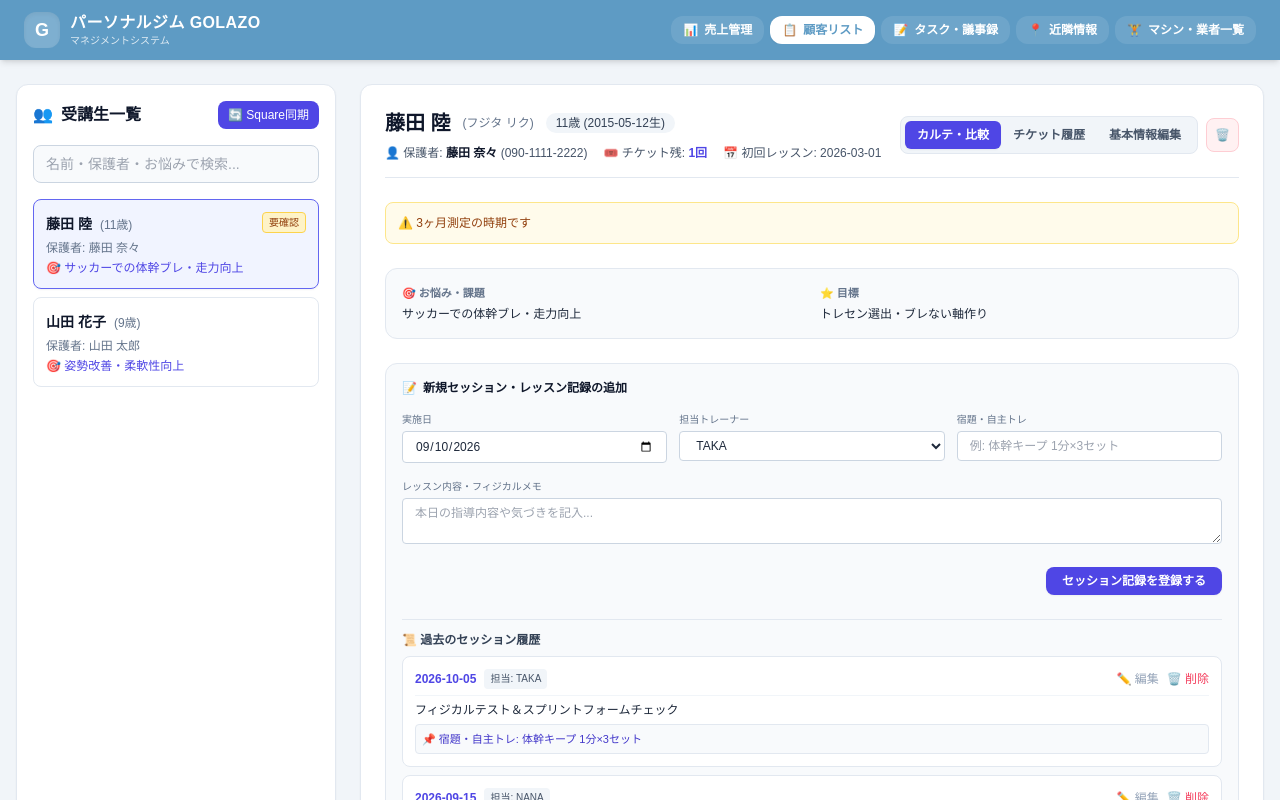
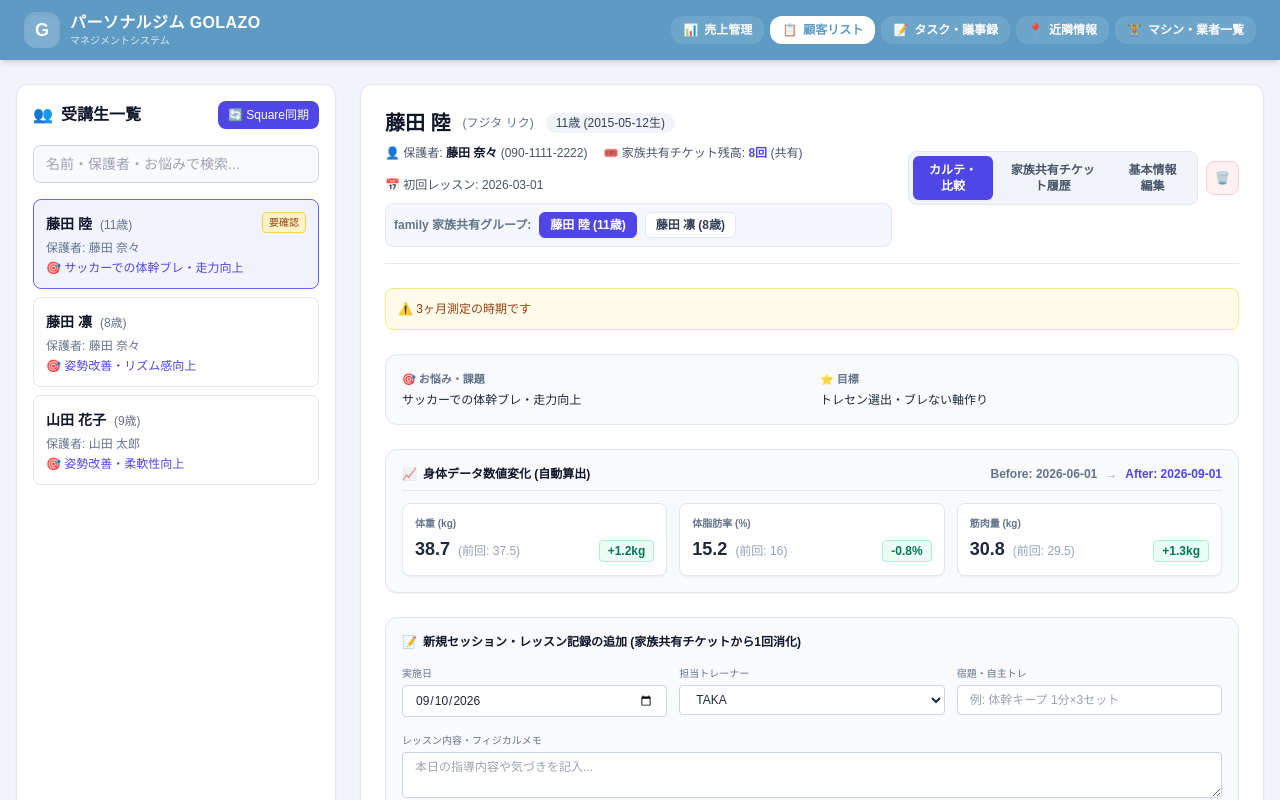
Before and after one commit to 2025golazo-bot/GOLAZO, a Next.js app: page /clients in a window 1280 px wide. Shown: the top 800 px of the page. Built offline with nearby package versions, Linux system fonts and the light colour scheme.

Commit message:
Update page.tsx

```diff
--- a/app/clients/page.tsx
+++ b/app/clients/page.tsx
@@ -50,7 +50,7 @@ interface Parent {
 
 interface Student {
   id: string;
-  parentId: string;
+  parentId: string; // 家族（保護者）紐付けID
   name: string;
   kana: string;
   age: number;
@@ -66,7 +66,7 @@ interface Student {
 }
 
 export default function ClientsPage() {
-  // 保護者データ
+  // 保護者データ（家族単位でのチケット共有基盤）
   const [parents, setParents] = useState<Parent[]>([
     {
       id: 'p-101',
@@ -74,9 +74,9 @@ export default function ClientsPage() {
       kana: 'フジタ ナナ',
       phone: '090-1111-2222',
       isTicketSystem: true,
-      ticketRemaining: 1,
+      ticketRemaining: 8, // 兄弟（陸・凛など）で共有する回数券残高
       ticketsHistory: [
-        { id: 'th-1', date: '2026-06-01', title: '10回券 (共通)', count: 10, expire: '2026-12-01', squarePaymentId: 'sq_pay_998811' }
+        { id: 'th-1', date: '2026-06-01', title: '10回券 (家族共有)', count: 10, expire: '2026-12-01', squarePaymentId: 'sq_pay_998811' }
       ]
     },
     {
@@ -92,7 +92,7 @@ export default function ClientsPage() {
     }
   ]);
 
-  // 受講生データ一覧
+  // 受講生データ一覧（兄弟の紐付け：p-101に「藤田 陸」「藤田 凛」を紐付け）
   const [students, setStudents] = useState<Student[]>([
     {
       id: 's-001',
@@ -132,8 +132,48 @@ export default function ClientsPage() {
         }
       ],
       sessions: [
-        { id: 'ses-101', date: '2026-10-05', staff: 'TAKA', content: 'フィジカルテスト＆スプリントフォームチェック', homework: '体幹キープ 1分×3セット', photo: null },
-        { id: 'ses-102', date: '2026-09-15', staff: 'NANA', content: 'KOBA式体幹トレーニング＆アジリティ', homework: '片足バランス 1分×2回', photo: null }
+        { id: 'ses-101', date: '2026-10-05', staff: 'TAKA', content: 'フィジカルテスト＆スプリントフォームチェック', homework: '体幹キープ 1分×3セット', photo: null }
+      ]
+    },
+    {
+      id: 's-003',
+      parentId: 'p-101',
+      name: '藤田 凛',
+      kana: 'フジタ リン',
+      age: 8,
+      birthdate: '2018-09-20',
+      firstLessonDate: '2026-06-15',
+      lastReservationDate: '2026-10-02',
+      concern: '姿勢改善・リズム感向上',
+      target: '楽しく身体を動かす・柔軟性UP',
+      memo: '藤田陸の妹。家族共有チケット適用対象。',
+      alert: null,
+      physicalHistory: [
+        {
+          id: 'm-rin-1',
+          date: '2026-06-15',
+          weight: 25.0,
+          fat: 17.5,
+          muscle: 18.0,
+          note: '初回計測',
+          posturePhotos: { front: null, side: null, back: null },
+          kegazeroPhotos: [],
+          physicalCheckPhotos: []
+        },
+        {
+          id: 'm-rin-2',
+          date: '2026-09-15',
+          weight: 25.8,
+          fat: 17.0,
+          muscle: 18.8,
+          note: '2回目計測',
+          posturePhotos: { front: null, side: null, back: null },
+          kegazeroPhotos: [],
+          physicalCheckPhotos: []
+        }
+      ],
+      sessions: [
+        { id: 'ses-301', date: '2026-10-02', staff: 'NANA', content: 'リズム体操＆コアバランス', homework: '片足立ち 30秒', photo: null }
       ]
     },
     {
@@ -179,9 +219,11 @@ export default function ClientsPage() {
   // 写真拡大プレビュー用ステート
   const [previewImage, setPreviewImage] = useState<string | null>(null);
 
-  // 選択中の生徒と保護者
+  // 選択中の生徒と保護者（家族）
   const currentStudent = students.find(s => s.id === selectedStudentId) || students[0];
   const currentParent = parents.find(p => p.id === currentStudent.parentId) || parents[0];
+
+  // ★重要：同じ保護者IDを持つ「きょうだい・家族」の生徒一覧を自動抽出
   const siblingStudents = students.filter(s => s.parentId === currentParent.id);
 
   const physicalDates = currentStudent.physicalHistory.map(m => m.date);
@@ -291,15 +333,14 @@ export default function ClientsPage() {
       prev.map(s => (s.id === currentStudent.id ? { ...s, sessions: [newSession, ...s.sessions] } : s))
     );
 
-    if (currentParent.isTicketSystem) {
-      setParents(prev =>
-        prev.map(p => (p.id === currentParent.id ? { ...p, ticketRemaining: Math.max(0, p.ticketRemaining - 1) } : p))
-      );
-    }
+    // ★家族共有回数券の残高から1回消化
+    setParents(prev =>
+      prev.map(p => (p.id === currentParent.id ? { ...p, ticketRemaining: Math.max(0, p.ticketRemaining - 1) } : p))
+    );
 
     setNewSessionContent('');
     setNewSessionHomework('');
-    alert('セッションを登録しました！');
+    alert('セッションを登録し、家族共有回数券を1回消化しました！');
   };
 
   const handleUpdateSession = () => {
@@ -353,7 +394,7 @@ export default function ClientsPage() {
     setIsSyncing(true);
     setTimeout(() => {
       setIsSyncing(false);
-      alert('Squareの最新決済・チケットデータの同期が完了しました！');
+      alert('Squareの最新決済・家族共有チケットデータの同期が完了しました！');
     }, 1200);
   };
 
@@ -527,25 +568,25 @@ export default function ClientsPage() {
               </div>
               <div className="flex flex-wrap items-center gap-4 text-xs text-slate-600 mt-2">
                 <span>👤 保護者: <strong className="text-slate-900">{currentParent.name}</strong> ({currentParent.phone})</span>
-                <span>🎟️ チケット残: <strong className="text-indigo-600 font-bold">{currentParent.ticketRemaining}回</strong></span>
+                <span>🎟️ 家族共有チケット残高: <strong className="text-indigo-600 font-bold">{currentParent.ticketRemaining}回</strong> (共有)</span>
                 <span>📅 初回レッスン: {currentStudent.firstLessonDate}</span>
               </div>
 
-              {/* 兄弟・家族リンク */}
+              {/* ★重要：兄弟・家族紐付け切り替えリンク */}
               {siblingStudents.length > 1 && (
-                <div className="flex items-center gap-2 mt-2 text-xs">
-                  <span className="text-slate-400">ご家族:</span>
+                <div className="flex items-center gap-2 mt-2.5 text-xs bg-indigo-50/60 p-2 rounded-lg border border-indigo-100">
+                  <span className="text-slate-500 font-bold">family 家族共有グループ:</span>
                   {siblingStudents.map(sib => (
                     <button
                       key={sib.id}
                       onClick={() => handleSelectStudent(sib.id)}
-                      className={`px-2 py-0.5 rounded border transition ${
+                      className={`px-2.5 py-1 rounded-md border transition text-xs font-bold ${
                         sib.id === currentStudent.id
-                          ? 'bg-indigo-600 border-indigo-600 text-white font-bold'
-                          : 'bg-slate-50 border-slate-200 text-slate-700 hover:bg-slate-100'
+                          ? 'bg-indigo-600 border-indigo-600 text-white shadow-sm'
+                          : 'bg-white border-slate-200 text-slate-700 hover:bg-indigo-100/50'
                       }`}
                     >
-                      {sib.name}
+                      {sib.name} ({sib.age}歳)
                     </button>
                   ))}
                 </div>
@@ -569,7 +610,7 @@ export default function ClientsPage() {
                     activeTab === 'tickets' ? 'bg-indigo-600 text-white shadow-sm' : 'text-slate-600 hover:text-slate-900'
                   }`}
                 >
-                  チケット履歴
+                  家族共有チケット履歴
                 </button>
                 <button
                   onClick={() => {
@@ -625,11 +666,119 @@ export default function ClientsPage() {
               </div>
 
               {/* ---------------------------------------------------- */}
+              {/* 【身体データ数値変化の自動算出】 */}
+              {/* ---------------------------------------------------- */}
+              <div className="bg-slate-50 border border-slate-200 rounded-xl p-4 flex flex-col gap-3 shadow-sm">
+                <div className="flex justify-between items-center border-b border-slate-200 pb-2">
+                  <h3 className="font-bold text-xs text-slate-900 flex items-center gap-1.5">
+                    <span>📈</span> 身体データ数値変化 (自動算出)
+                  </h3>
+                  <div className="flex items-center gap-2 text-xs">
+                    <span className="text-slate-500 font-bold">Before: {beforeDate}</span>
+                    <span className="text-slate-400">→</span>
+                    <span className="text-indigo-600 font-bold">After: {afterDate}</span>
+                  </div>
+                </div>
+
+                <div className="grid grid-cols-1 md:grid-cols-3 gap-3">
+                  {/* 体重 */}
+                  <div className="bg-white border border-slate-200 rounded-lg p-3 flex flex-col gap-1 shadow-sm">
+                    <span className="text-[10px] text-slate-500 font-bold">体重 (kg)</span>
+                    <div className="flex items-baseline justify-between">
+                      <div className="flex items-baseline gap-2">
+                        <span className="text-lg font-bold text-slate-800">{afterPhysical?.weight ?? 0}</span>
+                        <span className="text-xs text-slate-400">(前回: {beforePhysical?.weight ?? 0})</span>
+                      </div>
+                      {(() => {
+                        const diff = +(
+                          (afterPhysical?.weight || 0) - (beforePhysical?.weight || 0)
+                        ).toFixed(1);
+                        const isPlus = diff > 0;
+                        return (
+                          <span
+                            className={`text-xs px-2 py-0.5 rounded font-bold ${
+                              diff === 0
+                                ? 'bg-slate-100 text-slate-600'
+                                : isPlus
+                                ? 'bg-emerald-50 text-emerald-700 border border-emerald-200'
+                                : 'bg-indigo-50 text-indigo-700 border border-indigo-200'
+                            }`}
+                          >
+                            {isPlus ? `+${diff}kg` : `${diff}kg`}
+                          </span>
+                        );
+                      })()}
+                    </div>
+                  </div>
+
+                  {/* 体脂肪率 */}
+                  <div className="bg-white border border-slate-200 rounded-lg p-3 flex flex-col gap-1 shadow-sm">
+                    <span className="text-[10px] text-slate-500 font-bold">体脂肪率 (%)</span>
+                    <div className="flex items-baseline justify-between">
+                      <div className="flex items-baseline gap-2">
+                        <span className="text-lg font-bold text-slate-800">{afterPhysical?.fat ?? 0}</span>
+                        <span className="text-xs text-slate-400">(前回: {beforePhysical?.fat ?? 0})</span>
+                      </div>
+                      {(() => {
+                        const diff = +(
+                          (afterPhysical?.fat || 0) - (beforePhysical?.fat || 0)
+                        ).toFixed(1);
+                        const isPlus = diff > 0;
+                        return (
+                          <span
+                            className={`text-xs px-2 py-0.5 rounded font-bold ${
+                              diff === 0
+                                ? 'bg-slate-100 text-slate-600'
+                                : isPlus
+                                ? 'bg-rose-50 text-rose-700 border border-rose-200'
+                                : 'bg-emerald-50 text-emerald-700 border border-emerald-200'
+                            }`}
+                          >
+                            {isPlus ? `+${diff}%` : `${diff}%`}
+                          </span>
+                        );
+                      })()}
+                    </div>
+                  </div>
+
+                  {/* 筋肉量 */}
+                  <div className="bg-white border border-slate-200 rounded-lg p-3 flex flex-col gap-1 shadow-sm">
+                    <span className="text-[10px] text-slate-500 font-bold">筋肉量 (kg)</span>
+                    <div className="flex items-baseline justify-between">
+                      <div className="flex items-baseline gap-2">
+                        <span className="text-lg font-bold text-slate-800">{afterPhysical?.muscle ?? 0}</span>
+                        <span className="text-xs text-slate-400">(前回: {beforePhysical?.muscle ?? 0})</span>
+                      </div>
+                      {(() => {
+                        const diff = +(
+                          (afterPhysical?.muscle || 0) - (beforePhysical?.muscle || 0)
+                        ).toFixed(1);
+                        const isPlus = diff > 0;
+                        return (
+                          <span
+                            className={`text-xs px-2 py-0.5 rounded font-bold ${
+                              diff === 0
+                                ? 'bg-slate-100 text-slate-600'
+                                : isPlus
+                                ? 'bg-emerald-50 text-emerald-700 border border-emerald-200'
+                                : 'bg-rose-50 text-rose-700 border border-rose-200'
+                            }`}
+                          >
+                            {isPlus ? `+${diff}kg` : `${diff}kg`}
+                          </span>
+                        );
+                      })()}
+                    </div>
+                  </div>
+                </div>
+              </div>
+
+              {/* ---------------------------------------------------- */}
               {/* 【上部配置】セッション・レッスン記録 ＆ 履歴 */}
               {/* ---------------------------------------------------- */}
               <div className="bg-slate-50 border border-slate-200 rounded-xl p-4 flex flex-col gap-4">
                 <h3 className="font-bold text-xs text-slate-900 flex items-center gap-1.5">
-                  <span>📝</span> 新規セッション・レッスン記録の追加
+                  <span>📝</span> 新規セッション・レッスン記録の追加 (家族共有チケットから1回消化)
                 </h3>
                 <div className="grid grid-cols-1 md:grid-cols-3 gap-3">
                   <div>
@@ -1028,13 +1177,13 @@ export default function ClientsPage() {
             </div>
           )}
 
-          {/* タブ 2: チケット履歴 */}
+          {/* タブ 2: 家族共有チケット履歴 */}
           {activeTab === 'tickets' && (
             <div className="flex flex-col gap-4">
               <div className="flex justify-between items-center">
-                <h3 className="font-bold text-sm text-slate-900">🎟️ チケット・購入履歴</h3>
+                <h3 className="font-bold text-sm text-slate-900">🎟️ 家族共有回数券・購入履歴</h3>
                 <div className="text-xs text-slate-600">
-                  現在保有残高: <strong className="text-indigo-600 text-sm font-bold">{currentParent.ticketRemaining}回</strong>
+                  保護者 ({currentParent.name}) グループの共有残高: <strong className="text-indigo-600 text-sm font-bold">{currentParent.ticketRemaining}回</strong>
                 </div>
               </div>
 
@@ -1043,7 +1192,7 @@ export default function ClientsPage() {
                   <div key={th.id} className="bg-slate-50 border border-slate-200 rounded-lg p-3 flex justify-between items-center">
                     <div>
                       <div className="font-bold text-xs text-slate-900">{th.title}</div>
-                      <div className="text-[11px] text-slate-500 mt-0.5">購入日: {th.date} / 有効期限: {th.expire}</div>
+                      <div className="text-[11px] text-slate-500 mt-0.5">購入日: {th.date} / 有効期限: {th.expire} (兄弟間で共有可能)</div>
                     </div>
                     <div className="text-right">
                       <span className="text-[11px] bg-indigo-50 text-indigo-700 px-2 py-0.5 rounded border border-indigo-200 font-bold">
```
